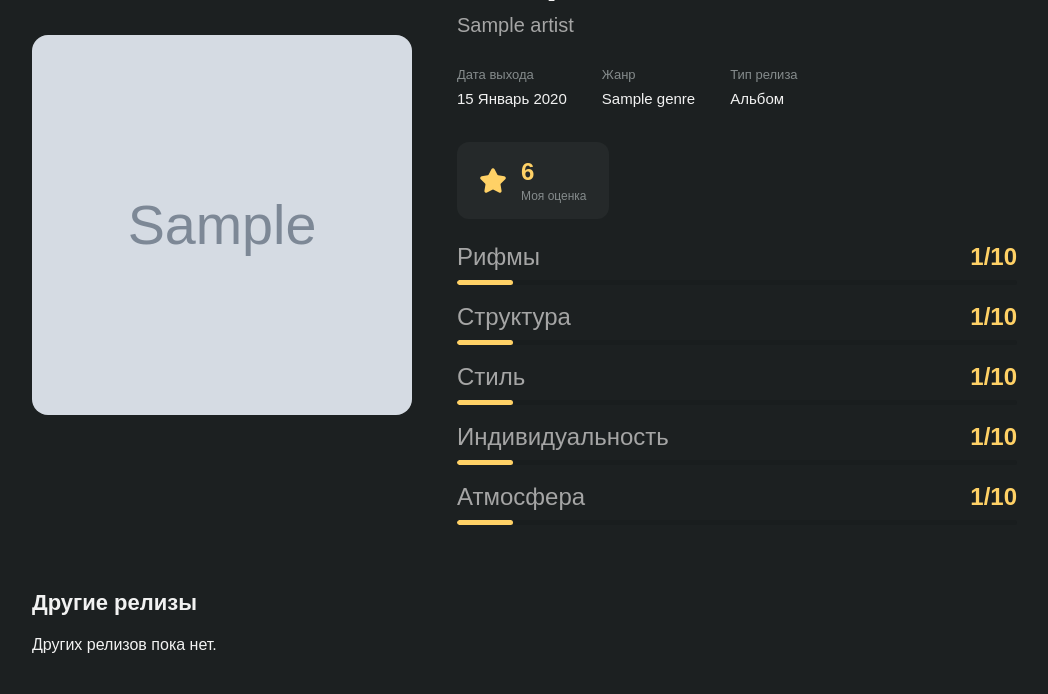
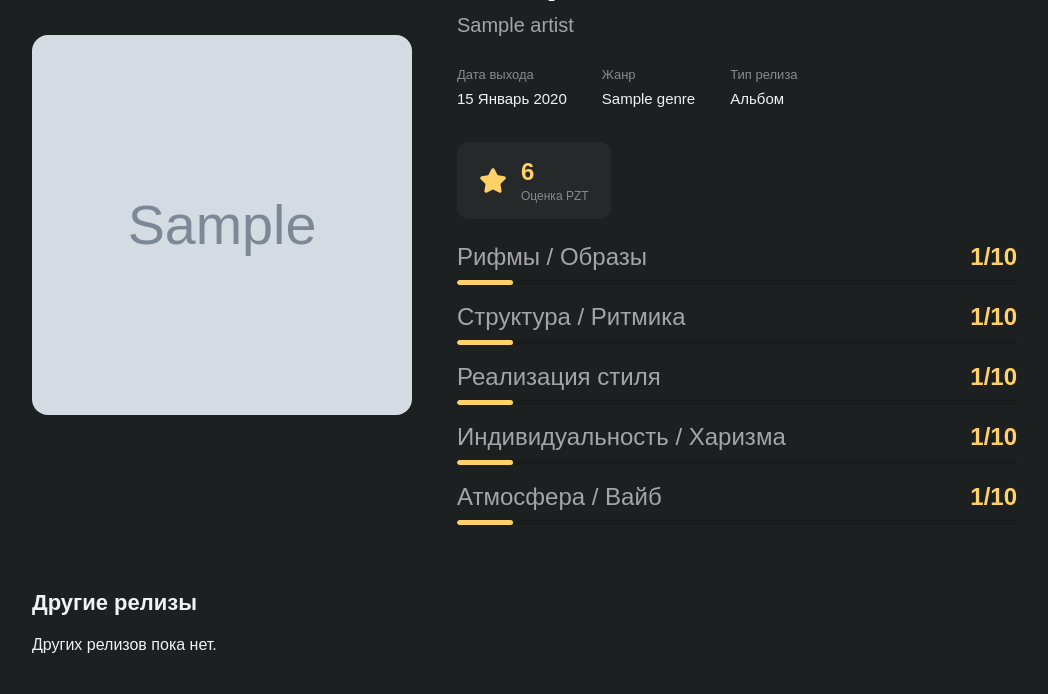
Before and after one commit to NickolayLevin/PZT, a Django app: a page that uses catalog/templates/catalog/release_detail.html in a window 1280 px wide. Shown: the part 236-930 px from the top of the page, without its empty margins (113-1161 px from the left). Run offline with Django 5.2, Linux system fonts and the light colour scheme; tables that the repository leaves empty hold one stand-in row (values such as "Sample post"); grey boxes marked "Sample" are stand-in pictures.

Commit message:
Change text on release-detail page

```diff
--- a/catalog/templates/catalog/release_detail.html
+++ b/catalog/templates/catalog/release_detail.html
@@ -80,7 +80,7 @@
 
                     <div>
                         <strong>{{ release.rating.total_score }}</strong>
-                        <span>Моя оценка</span>
+                        <span>Оценка PZT</span>
                     </div>
                 </div>
 
@@ -88,7 +88,7 @@
 
                     <div class="release-detail__rating-item">
                         <div>
-                            <span>Рифмы</span>
+                            <span>Рифмы / Образы</span>
                             <strong>{{ release.rating.rhymes }}/10</strong>
                         </div>
 
@@ -99,7 +99,7 @@
 
                     <div class="release-detail__rating-item">
                         <div>
-                            <span>Структура</span>
+                            <span>Структура / Ритмика</span>
                             <strong>{{ release.rating.structure }}/10</strong>
                         </div>
 
@@ -110,7 +110,7 @@
 
                     <div class="release-detail__rating-item">
                         <div>
-                            <span>Стиль</span>
+                            <span>Реализация стиля</span>
                             <strong>{{ release.rating.style }}/10</strong>
                         </div>
 
@@ -121,7 +121,7 @@
 
                     <div class="release-detail__rating-item">
                         <div>
-                            <span>Индивидуальность</span>
+                            <span>Индивидуальность / Харизма</span>
                             <strong>{{ release.rating.individuality }}/10</strong>
                         </div>
 
@@ -132,7 +132,7 @@
 
                     <div class="release-detail__rating-item">
                         <div>
-                            <span>Атмосфера</span>
+                            <span>Атмосфера / Вайб</span>
                             <strong>{{ release.rating.vibe }}/10</strong>
                         </div>
 
```
